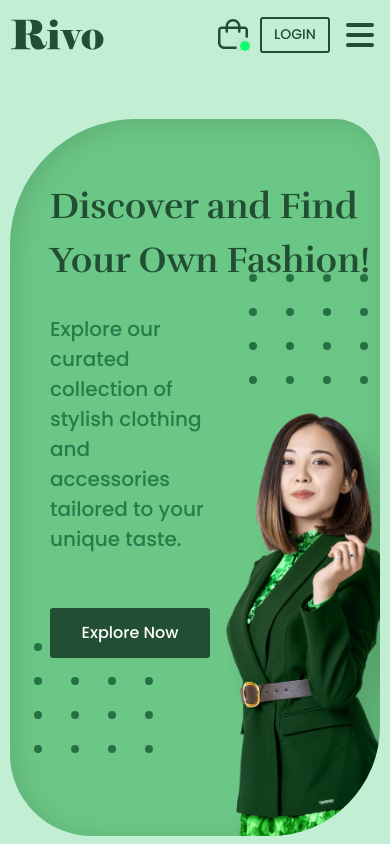
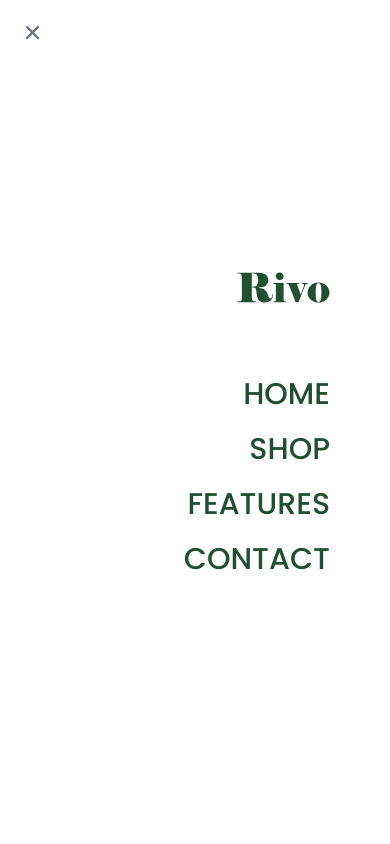
Before and after one commit to vinhhao-truong/rivo-ecomm-code-test, a Next.js app: page / in a window 390 px wide. Both pictures are taken after a click on the button 360 px from the left and 34 px from the top of the page. Shown: the top 844 px of the page. Built offline with nearby package versions, Linux system fonts and the light colour scheme.

Commit message:
Add mobile menu

```diff
--- a/components/layouts/Navigation/MobileMenuButton/index.tsx
+++ b/components/layouts/Navigation/MobileMenuButton/index.tsx
@@ -1,11 +1,65 @@
-import React from "react";
+import ReactProps from "@/interfaces/ReactProps";
+import { Drawer } from "@mui/material";
+import React, { useState } from "react";
 import { HiMenu as MenuIcon } from "react-icons/hi";
+import navigationList from "@/data/navigation_list.json";
+import Link from "next/link";
+import RivoLogo from "@/components/svg/RivoLogo";
+import { IoClose as CloseIcon } from "react-icons/io5";
+
+interface MobileMenuProps extends ReactProps {
+  isOpen: boolean;
+  onClose: () => void;
+}
+
+const MobileMenu: React.FC<MobileMenuProps> = ({ isOpen, onClose }) => {
+  return (
+    <Drawer anchor="right" open={isOpen} onClose={onClose}>
+      <div className="relative flex flex-col items-end justify-center w-screen h-screen gap-12 p-12">
+        {/* CLOSE BTN */}
+        <button
+          onClick={onClose}
+          className="absolute text-xl text-gray-500 top-4 left-4"
+        >
+          <CloseIcon />
+        </button>
+        {/* LOGO */}
+        <Link onClick={onClose} href="/">
+          <RivoLogo />
+        </Link>
+        {/* MENU LIST */}
+        <div className="flex flex-col items-end gap-2 text-[30px] text-system-green-2">
+          {navigationList.map(({ href, title }, idx) => {
+            return (
+              <Link onClick={onClose} key={`mobile-menu-${idx}`} href={href}>
+                {title}
+              </Link>
+            );
+          })}
+        </div>
+      </div>
+    </Drawer>
+  );
+};
 
 const MobileMenuButton = () => {
+  const [isOpen, setIsOpen] = useState<boolean>(false);
+
+  const onClose = () => {
+    setIsOpen(false);
+  };
+
+  const onOpen = () => {
+    setIsOpen(true);
+  };
+
   return (
-    <button className="block lg:hidden">
-      <MenuIcon className="text-[40px]" />
-    </button>
+    <>
+      <button onClick={onOpen} className="block lg:hidden">
+        <MenuIcon className="text-[40px]" />
+      </button>
+      <MobileMenu isOpen={isOpen} onClose={onClose} />
+    </>
   );
 };
 
```
